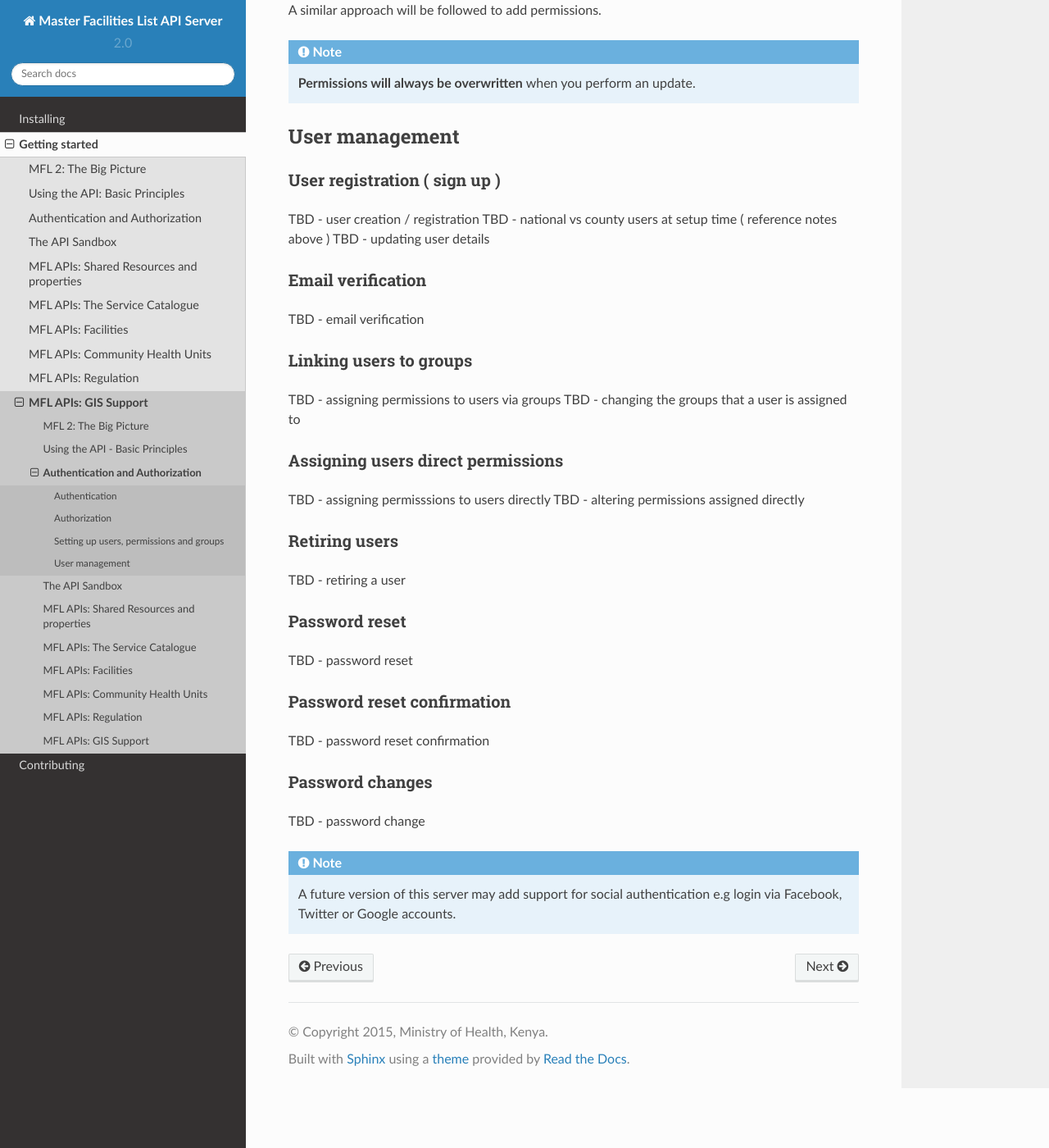
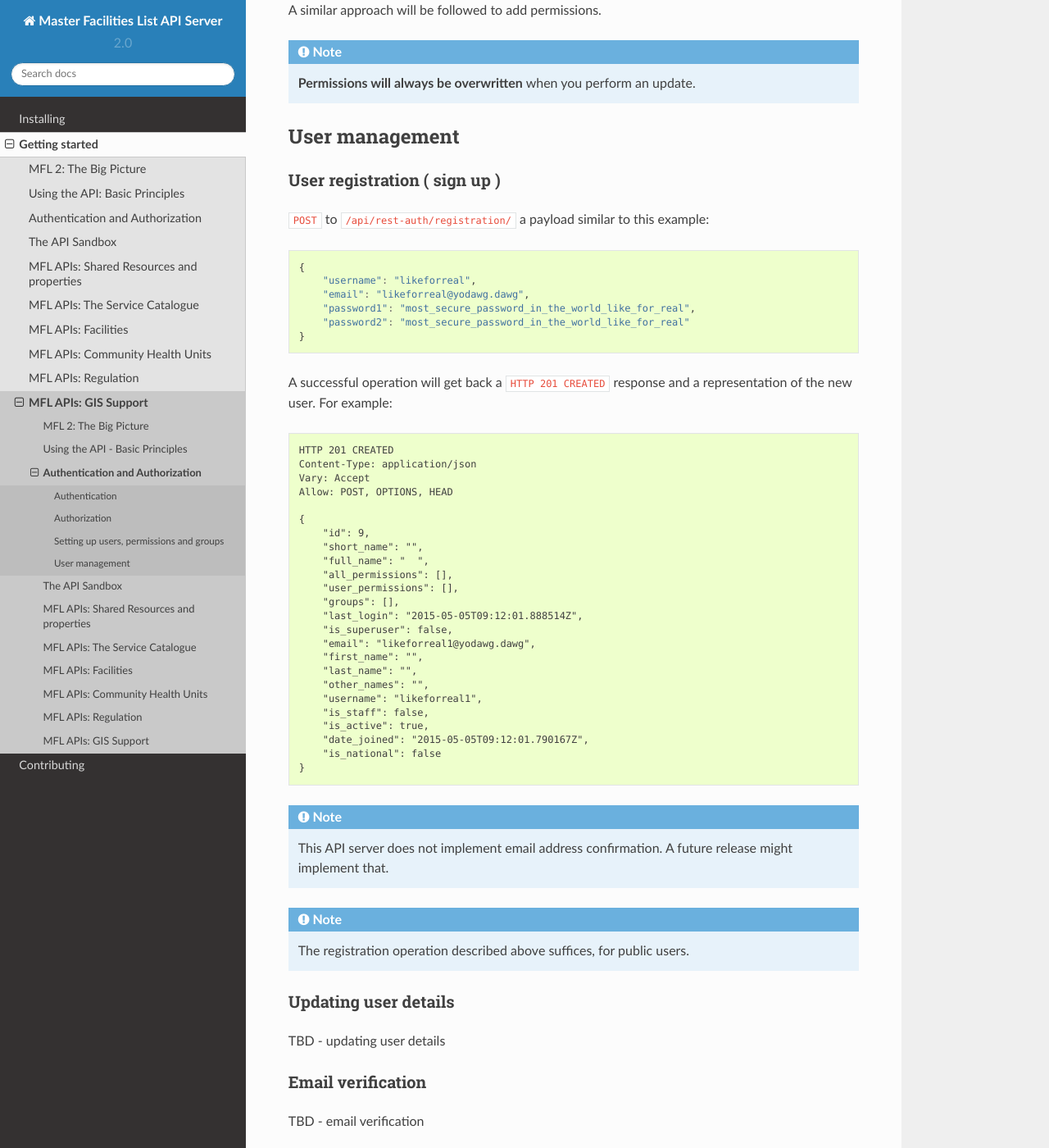
Before and after one commit to MasterFacilityList/mfl_api, a Sphinx documentation site: the page built from docs/getting_started/authentication.rst, in a window 1280 px wide and 1400 px high, scrolled down 8160 px. Shown: the whole window at 82% size. Built offline with Sphinx 7.4.7 and the Read the Docs theme 2.0.0, drawn with Linux system fonts in a browser that asks for light colours; some of the changed text lies outside the part shown.

Commit message:
Added docs section for user signup

```diff
--- a/docs/getting_started/authentication.rst
+++ b/docs/getting_started/authentication.rst
@@ -438,8 +438,59 @@ User management
 -------------------
 User registration ( sign up )
 ~~~~~~~~~~~~~~~~~~~~~~~~~~~~~~~~~
-TBD - user creation / registration
-TBD - national vs county users at setup time ( reference notes above )
+
+``POST`` to ``/api/rest-auth/registration/`` a payload similar to this example:
+
+.. code-block:: javascript
+
+    {
+        "username": "likeforreal",
+        "email": "likeforreal@yodawg.dawg",
+        "password1": "most_secure_password_in_the_world_like_for_real",
+        "password2": "most_secure_password_in_the_world_like_for_real"
+    }
+
+A successful operation will get back a ``HTTP 201 CREATED`` response and
+a representation of the new user. For example:
+
+.. code-block:: text
+
+    HTTP 201 CREATED
+    Content-Type: application/json
+    Vary: Accept
+    Allow: POST, OPTIONS, HEAD
+
+    {
+        "id": 9,
+        "short_name": "",
+        "full_name": "  ",
+        "all_permissions": [],
+        "user_permissions": [],
+        "groups": [],
+        "last_login": "2015-05-05T09:12:01.888514Z",
+        "is_superuser": false,
+        "email": "likeforreal1@yodawg.dawg",
+        "first_name": "",
+        "last_name": "",
+        "other_names": "",
+        "username": "likeforreal1",
+        "is_staff": false,
+        "is_active": true,
+        "date_joined": "2015-05-05T09:12:01.790167Z",
+        "is_national": false
+    }
+
+.. note::
+
+    This API server does not implement email address confirmation.
+    A future release might implement that.
+
+.. note::
+
+    The registration operation described above suffices, for public users.
+
+Updating user details
+~~~~~~~~~~~~~~~~~~~~~~~~
 TBD - updating user details
 
 Email verification
@@ -456,9 +507,17 @@ Assigning users direct permissions
 TBD - assigning permisssions to users directly
 TBD - altering permissions assigned directly
 
+Linking users to counties
+~~~~~~~~~~~~~~~~~~~~~~~~~~~
+TBD - National vs county
+
 Retiring users
 ~~~~~~~~~~~~~~~~~~~
 TBD - retiring a user
+
+Suspending users
+~~~~~~~~~~~~~~~~~~~
+TBD - unusable password
 
 Password reset
 ~~~~~~~~~~~~~~~~~~
--- a/setup.py
+++ b/setup.py
@@ -105,7 +105,7 @@ setup(
         "python-coveralls>=2.5.0",
         "djangorestframework-gis>=0.8.1",
         "django-debug-toolbar>=1.3.0",
-        "django-rest-auth>=0.3.4",
+        "django-rest-auth>=0.4.0",
         "django-allauth>=0.19.1",
         "django-oauth-toolkit>=0.8.1",
         "drf-extensions>=0.2.7",
```
Also changed, not shown: 1 other file.
